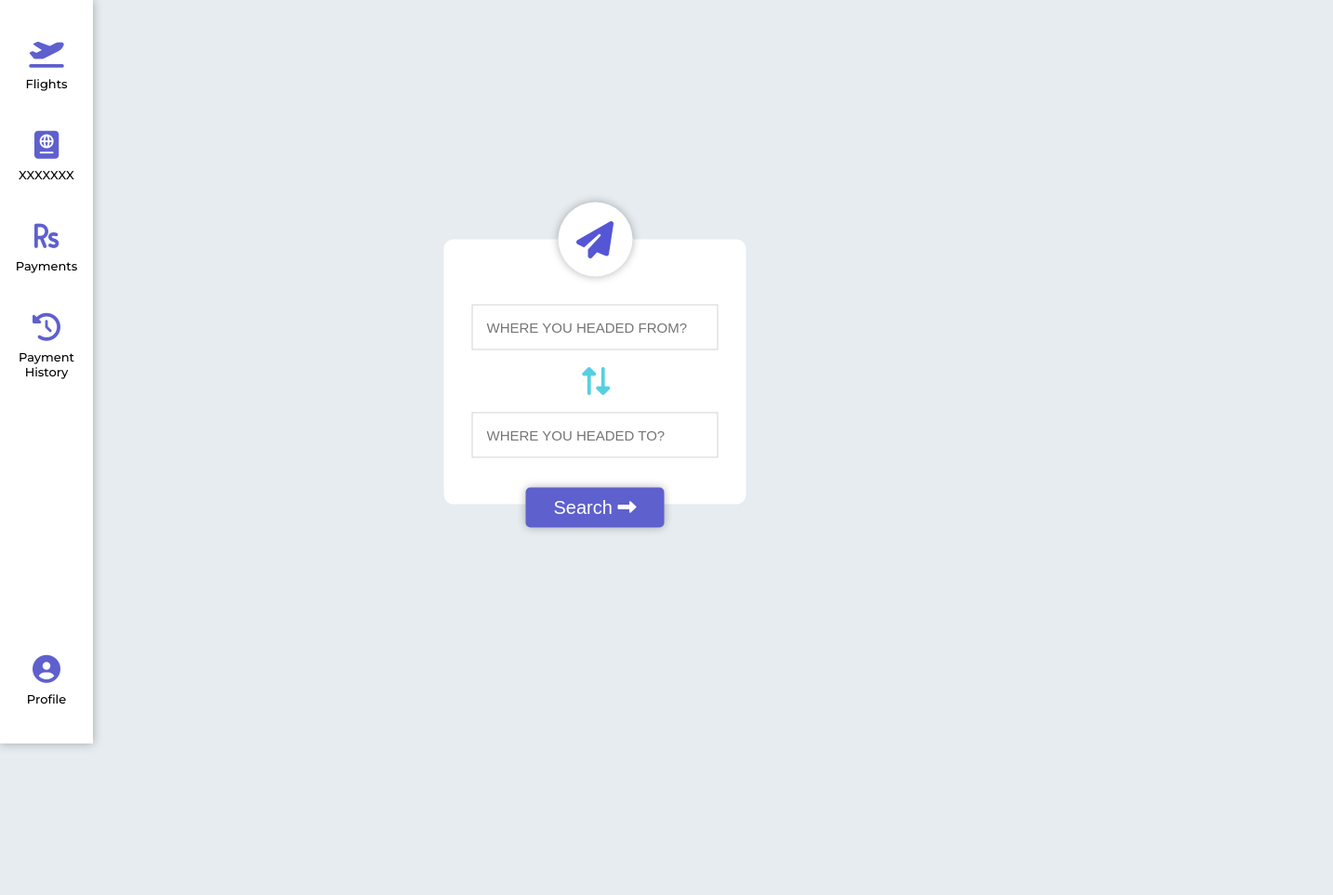
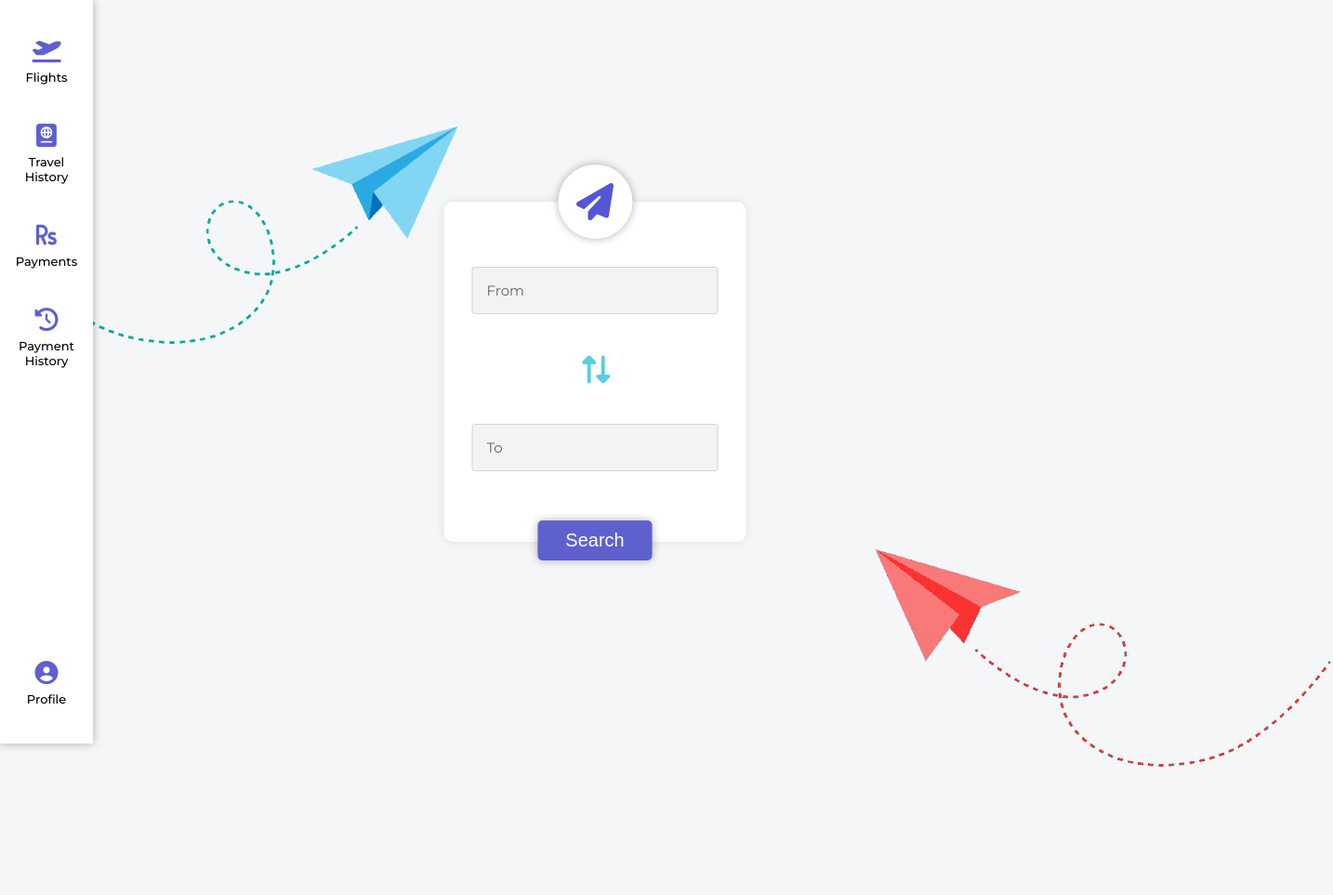
Before and after one commit to sAVItar02/DBMS-Project, a website: page Files/startup.html in a window 1280 px wide. Shown: the whole page at 93% size, 1434 px wide, since content can reach past the window. Before the commit the page ends 800 px from the top, so only its background shows below. Drawn offline with nearby package versions, Linux system fonts and the light colour scheme.

Commit message:
Startup: Fix Search | Add animations

```diff
--- a/Files/startup.html
+++ b/Files/startup.html
@@ -20,7 +20,7 @@
             </li>
             <li class="nav-item">
                 <a href="#" class="nav-link"><i class="fas fa-passport"></i></a>
-                <p class="nav-identifier">XXXXXXX</p>
+                <p class="nav-identifier">Travel<br>History</p>
             </li>
             <li class="nav-item">
                 <a href="#" class="nav-link"><i class="fas fa-rupee-sign"></i></a>
@@ -52,16 +52,25 @@
         </svg></a>
         </div>
     </div> -->
+    <img src="../Public/assets/pkane.png" alt="" id="bg-plane">
+    <img src="../Public/assets/pkane-red.png" alt="" id="bg-plane-mirror">
     <div class="container">
         <div class="search">
             <div class="circle"><i class="fas fa-paper-plane"></i></div>
-            <input type="search" class="form-input" name="from" id="from" placeholder="WHERE YOU HEADED FROM?">
+            <div class="search-group">
+                <input type="search" id="from" class="search-input" placeholder="From" required>
+                <label for="from" class="search-label">From</label>
+            </div>
+            <!-- <input type="search" class="form-input" name="from" id="from" placeholder="WHERE YOU HEADED FROM?"> -->
             <div class="invert"><i class="fas fa-exchange-alt"></i></div>
-            <input type="search" class="form-input" name="to" id="to" placeholder="WHERE YOU HEADED TO?">
-            <button class="search-button">Search <i class="fas fa-long-arrow-alt-right"></i></button>
+            <div class="search-group">
+                <input type="search" id="to" class="search-input" placeholder="To" required>
+                <label for="to" class="search-label">To</label>
+            </div>
+            <!-- <input type="search" class="form-input" name="to" id="to" placeholder="WHERE YOU HEADED TO?"> -->
+            <button class="search-button">Search</button>
         </div>
     </div>
-
 
     <script src="https://cdnjs.cloudflare.com/ajax/libs/jquery/3.5.1/jquery.min.js" integrity="sha512-bLT0Qm9VnAYZDflyKcBaQ2gg0hSYNQrJ8RilYldYQ1FxQYoCLtUjuuRuZo+fjqhx/qtq/1itJ0C2ejDxltZVFg==" crossorigin="anonymous"></script>
     <script src="../Public/js/navbar.js"></script>
--- a/Public/css/startup.css
+++ b/Public/css/startup.css
@@ -16,7 +16,7 @@ body {
   overflow-x: hidden;
   overflow-y: hidden;
   height: 100vh;
-  background-color: #E6ECF0;
+  background-color: #f5f6f7;
   position: relative;
 }
 
@@ -44,7 +44,7 @@ body {
 
 .nav-item, .profile{
   width: 100%;
-  font-size: 3rem;
+  font-size: 2.5rem;
   text-align: center;
   margin: 4rem 0;
   outline: none;
@@ -64,6 +64,13 @@ body {
   font-size: 1.3rem;
   font-weight: 500;
   padding-top: 0.5rem;
+}
+
+#bg-plane-mirror {
+  transform: rotateY(180deg);
+  position: absolute;
+  bottom: -20%;
+  right: -12%;
 }
 
 .container{
@@ -109,6 +116,48 @@ body {
     border: none;
     border-radius: 1rem;
     padding: 7rem 3rem 5rem 3rem;
+    box-shadow: 0 0 10px rgba(0, 0, 0, 0.1);
+}
+
+.search-group{
+    padding: 0 15%;
+    padding-bottom: 0;
+}
+
+.search-label{
+    font-size: 1.3rem;
+    font-weight: 500;
+    margin-left: 1.6rem;
+    margin-top: 1rem;
+    display: block;
+    transition: all 0.3s;
+    color: rgba(0, 0, 0, .6);
+}
+
+.search-input{
+  color: #000;
+  font-family: inherit;
+  font-size: 1.5rem;
+  padding: 1.5rem 2rem;
+  border-radius: 3px;
+  background-color: #F3F3F4;
+  border: none;
+  width: 100%;
+  display: block;
+  transition: all 0.3s;
+}
+
+.search-input::placeholder{
+  color: rgba(0, 0, 0, .6);
+}
+
+.search-input::-webkit-input-placeholder{
+  color: rgba(0, 0, 0, .6);
+}
+
+.search-input:placeholder-shown + .search-label{
+  opacity: 0;
+  visibility: hidden;
 }
 
 .circle {
@@ -131,8 +180,10 @@ body {
   font-size: 3rem;
   padding: 1rem;
   margin: 0.5rem;
+  margin-bottom: 3rem;
   transform: rotate(90deg);
   color: #56CFE1;
+  cursor: pointer;
 }
 
 #from, #to{
@@ -143,14 +194,11 @@ body {
     text-decoration: none;
     width: 26.5rem;
     border: 1px solid lightgray;
-}
-
-.form-input:focus{
-  border: 1px solid #56CFE1;
-  box-shadow: 0px 0px 5px #5E60CE;
+    color: #4b4b4b;
 }
 
 .search-button {
+  cursor: pointer;
   padding: 1rem 3rem;
   font-size: 2rem;
   border: none;
@@ -158,7 +206,7 @@ body {
   background-color: #5E60CE;
   color: #fff;
   position: absolute;
-  bottom: -2.5rem;
+  bottom: -2rem;
   box-shadow: 0 0 10px rgba(0, 0, 0, 0.3);
   transition: 0.1s linear;
 }
```
Also changed, not shown: index.html (deleted, +0 -42 lines), Public/assets/pkane-red.png (added), Public/assets/pkane.png (added).
